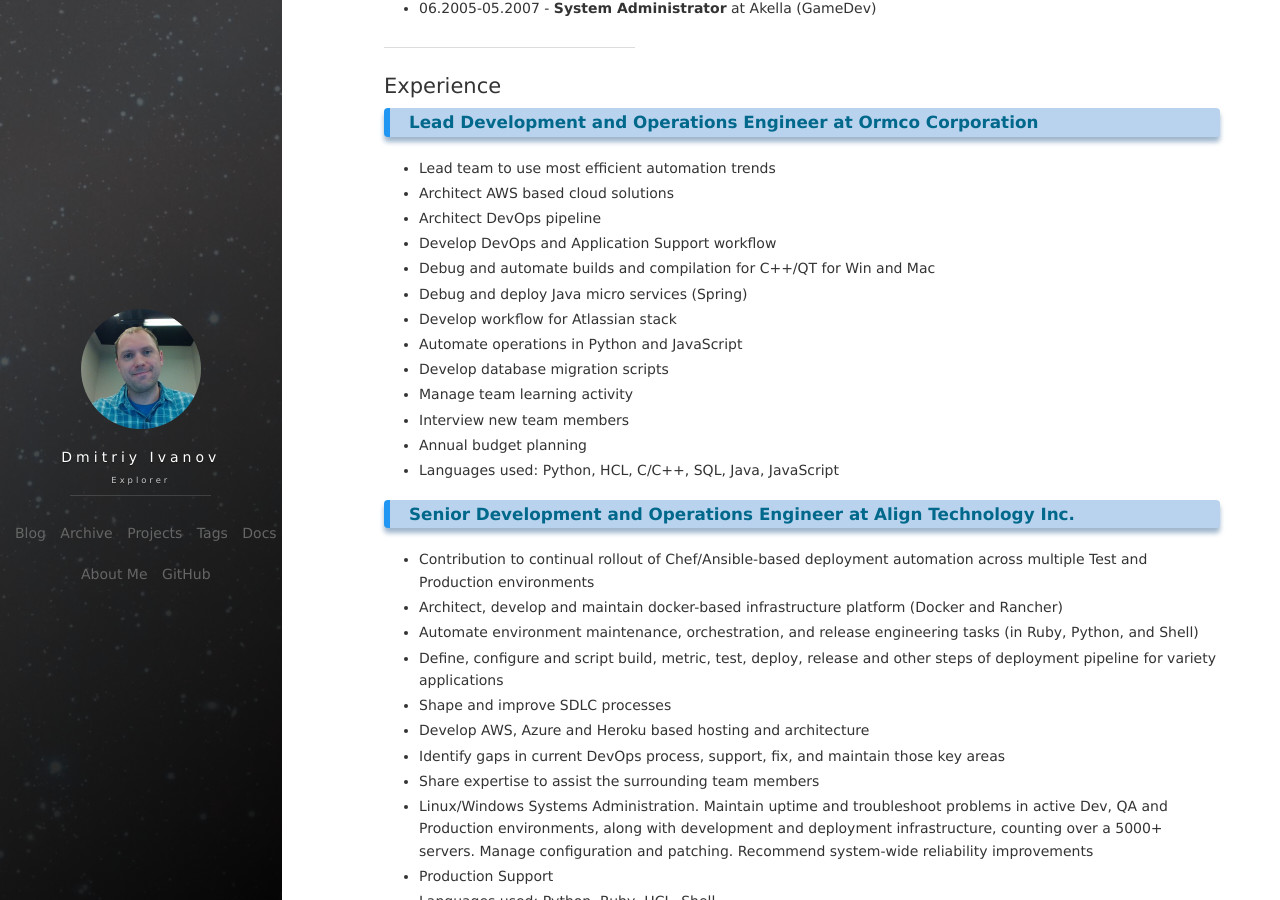
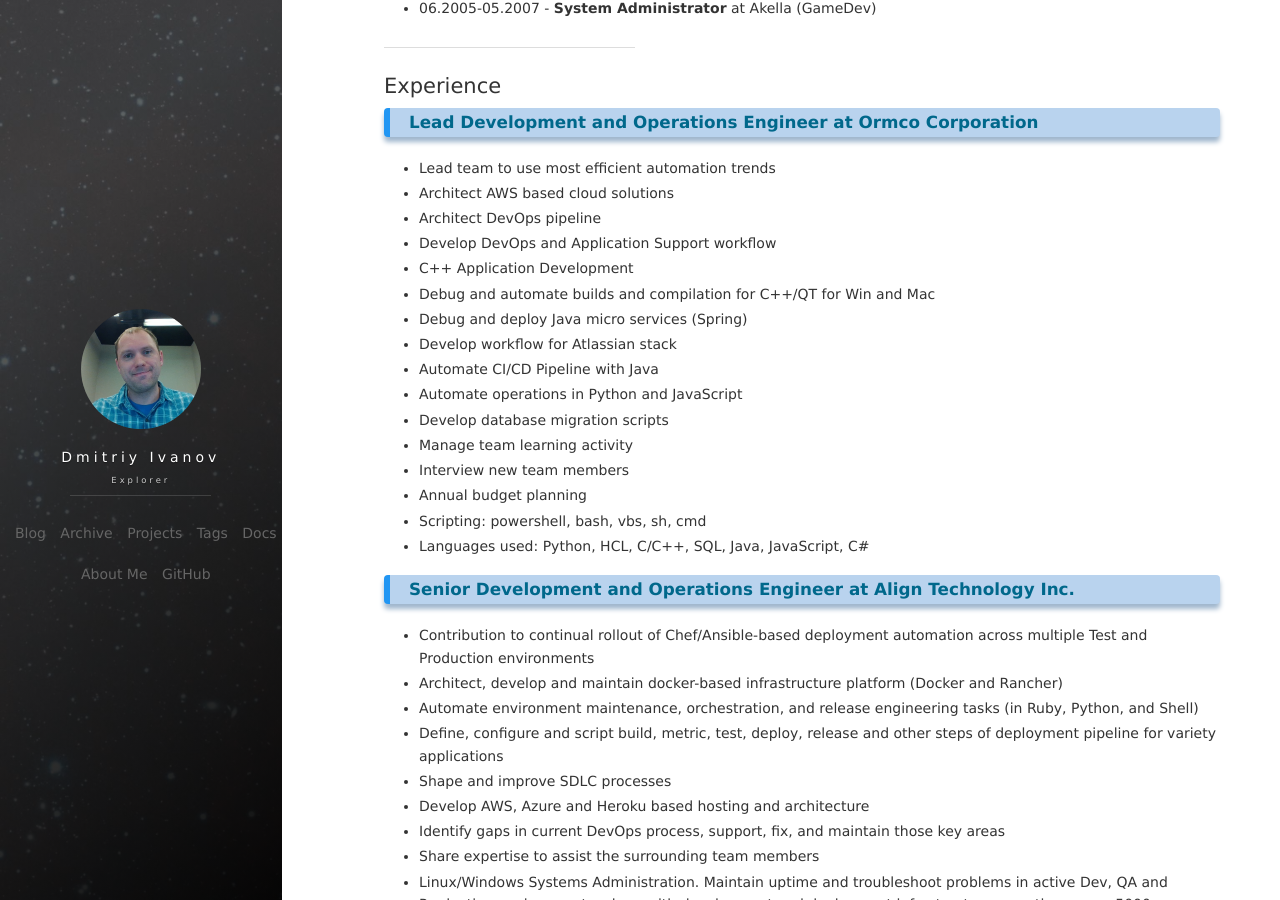
Before and after one commit to d-k-ivanov/d-k-ivanov.github.io, a Jekyll site: the page built from about.md, in a window 1280 px wide and 900 px high, scrolled down 719 px. Built offline with Jekyll 4.4.1, drawn with Linux system fonts in a browser that asks for light colours; nearby versions of some CDN libraries; comment, search, counter and statistics services are not loaded.

Commit message:
Post 2019-07-05-03:10:38

```diff
--- a/about.md
+++ b/about.md
@@ -43,15 +43,18 @@
 * Architect AWS based cloud solutions
 * Architect DevOps pipeline
 * Develop DevOps and Application Support workflow
+* C++ Application Development
 * Debug and automate builds and compilation for C++/QT for Win and Mac
 * Debug and deploy Java micro services (Spring)
 * Develop workflow for Atlassian stack
+* Automate CI/CD Pipeline with Java
 * Automate operations in Python and JavaScript
 * Develop database migration scripts
 * Manage team learning activity
 * Interview new team members
 * Annual budget planning
-* Languages used: Python, HCL, C/C++, SQL, Java, JavaScript
+* Scripting: powershell, bash, vbs, sh, cmd
+* Languages used: Python, HCL, C/C++, SQL, Java, JavaScript, C#
 
 ### [**Senior Development and Operations Engineer at Align Technology Inc.**](https://aligntech.com)
 
```
